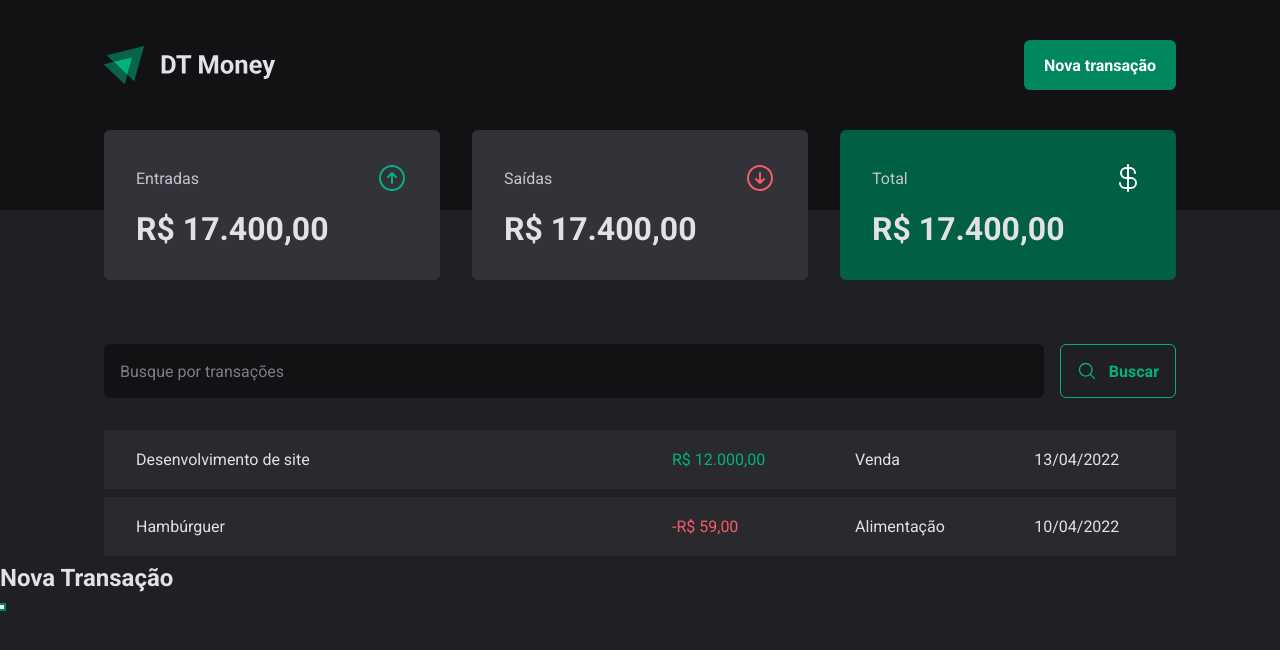
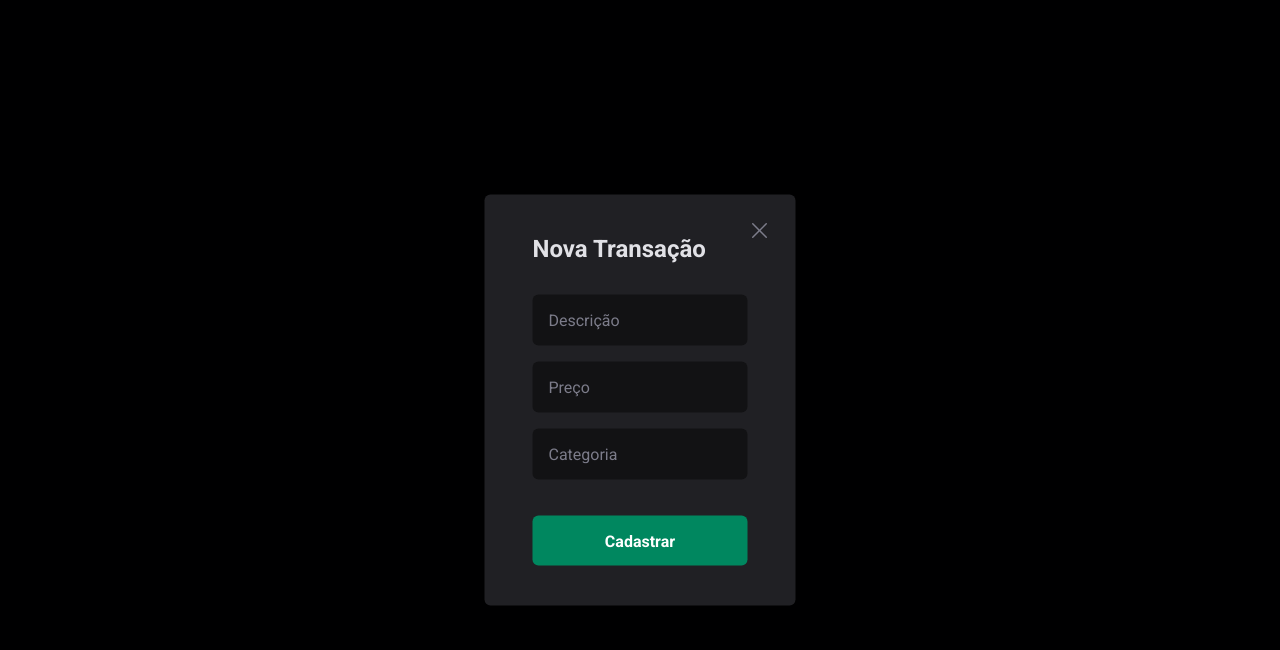
Before and after one commit to gustavobreack3257/dtMoney, a React (Vite) app: page / in a window 1280 px wide. Both pictures are taken after a click on the button "Nova transação". Shown: the top 650 px of the page. Built offline with nearby package versions, Linux system fonts and the light colour scheme.

Commit message:
feat: Visual structure - New transaction modal

```diff
--- a/src/components/Header/index.tsx
+++ b/src/components/Header/index.tsx
@@ -1,7 +1,8 @@
 import * as S from "./styles";
+import LogoSVG from "../../assets/logo.svg";
 
-import LogoSVG from "../../assets/logo.svg";
 import * as Dialog from "@radix-ui/react-dialog";
+import { NewTransactionModal } from "../NewTransactionModal";
 export function Header() {
   return (
     <S.HeaderContainer>
@@ -13,15 +14,7 @@
             <S.NewTransactionButton>Nova transação</S.NewTransactionButton>
           </Dialog.Trigger>
 
-          <Dialog.Portal>
-            <Dialog.Overlay/>
-
-            <Dialog.Content>
-              <Dialog.Title>Nova Transação</Dialog.Title>
-
-              <Dialog.Close/>
-            </Dialog.Content>
-          </Dialog.Portal>
+          <NewTransactionModal/>
         </Dialog.Root>
       </S.HeaderContent>
     </S.HeaderContainer>
--- /dev/null
+++ b/src/components/NewTransactionModal/index.tsx
@@ -0,0 +1,30 @@
+import { X } from '@phosphor-icons/react'
+
+import * as S from './styles'
+import * as Dialog from '@radix-ui/react-dialog'
+
+export function NewTransactionModal(){
+    return(
+        <Dialog.Portal>
+            <S.Overlay/>
+
+            <S.Content>
+              <Dialog.Title>Nova Transação</Dialog.Title>
+
+              <S.CloseButton>
+                <X size={24}/>
+              </S.CloseButton>
+
+              <form >
+                <input type="text" placeholder='Descrição' required />
+                <input type="number" placeholder='Preço' required />
+                <input type="text" placeholder='Categoria' required />
+
+                <button type='submit'>
+                    Cadastrar
+                </button>
+              </form>
+            </S.Content>
+          </Dialog.Portal>
+    )
+}
--- /dev/null
+++ b/src/components/NewTransactionModal/styles.ts
@@ -0,0 +1,70 @@
+import styled from "styled-components"
+import * as Dialog from '@radix-ui/react-dialog'
+
+export const Overlay = styled(Dialog.Overlay)`
+    position: fixed;
+    width: 100vw;
+    height: 100vh;
+    inset: 0;
+    background: rgba(0, 0, 0.75);
+`
+
+export const Content = styled(Dialog.Overlay)`
+    max-width: 32rem;
+    border-radius: 6px;
+    padding: 2.5rem 3rem;
+    background: ${props => props.theme["gray-800"]};
+
+    position: fixed;
+    top: 50%;
+    left: 50%;
+    transform: translate(-50%, -50%);
+
+    form {
+        margin-top: 2rem;
+
+        display: flex;
+        flex-direction: column;
+        gap: 1rem;
+
+        input {
+            border-radius: 6px;
+            border: 0;
+            background: ${props => props.theme["gray-900"]};
+            color: ${props => props.theme["gray-300"]};
+            padding: 1rem;
+
+            &::placeholder {
+                color: ${props => props.theme["gray-500"]};
+            }
+        }
+
+        button[type='submit']{
+            height: 3.125rem;
+            border: 0;
+            background: ${props => props.theme["green-500"]};
+            color: ${props => props.theme.white};
+            font-weight: bold;
+            padding: 0 1.25rem;
+            border-radius: 6px;
+            margin-top: 1.25rem;
+            cursor: pointer;
+
+            &:hover {
+                background: ${props => props.theme["green-700"]};
+                transition: background-color 0.2s;
+            }
+        }
+    }
+`
+
+export const CloseButton = styled(Dialog.Overlay)`
+   position: absolute;
+   background: transparent;
+   border: 0;
+   top: 1.5rem;
+   right: 1.5rem;
+   line-height: 0;
+   cursor: pointer;
+   color: ${props => props.theme["gray-500"]};
+`
```
